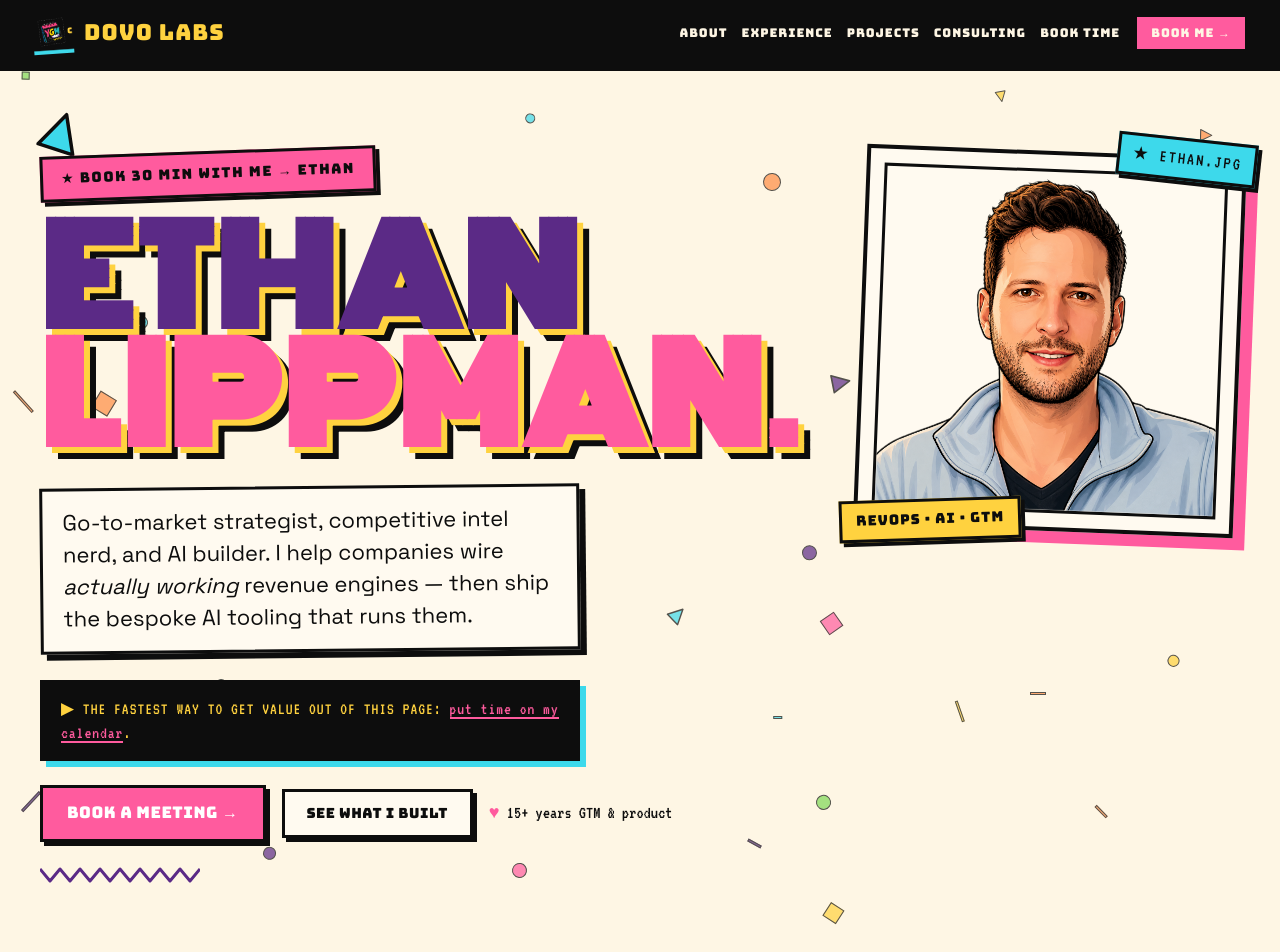
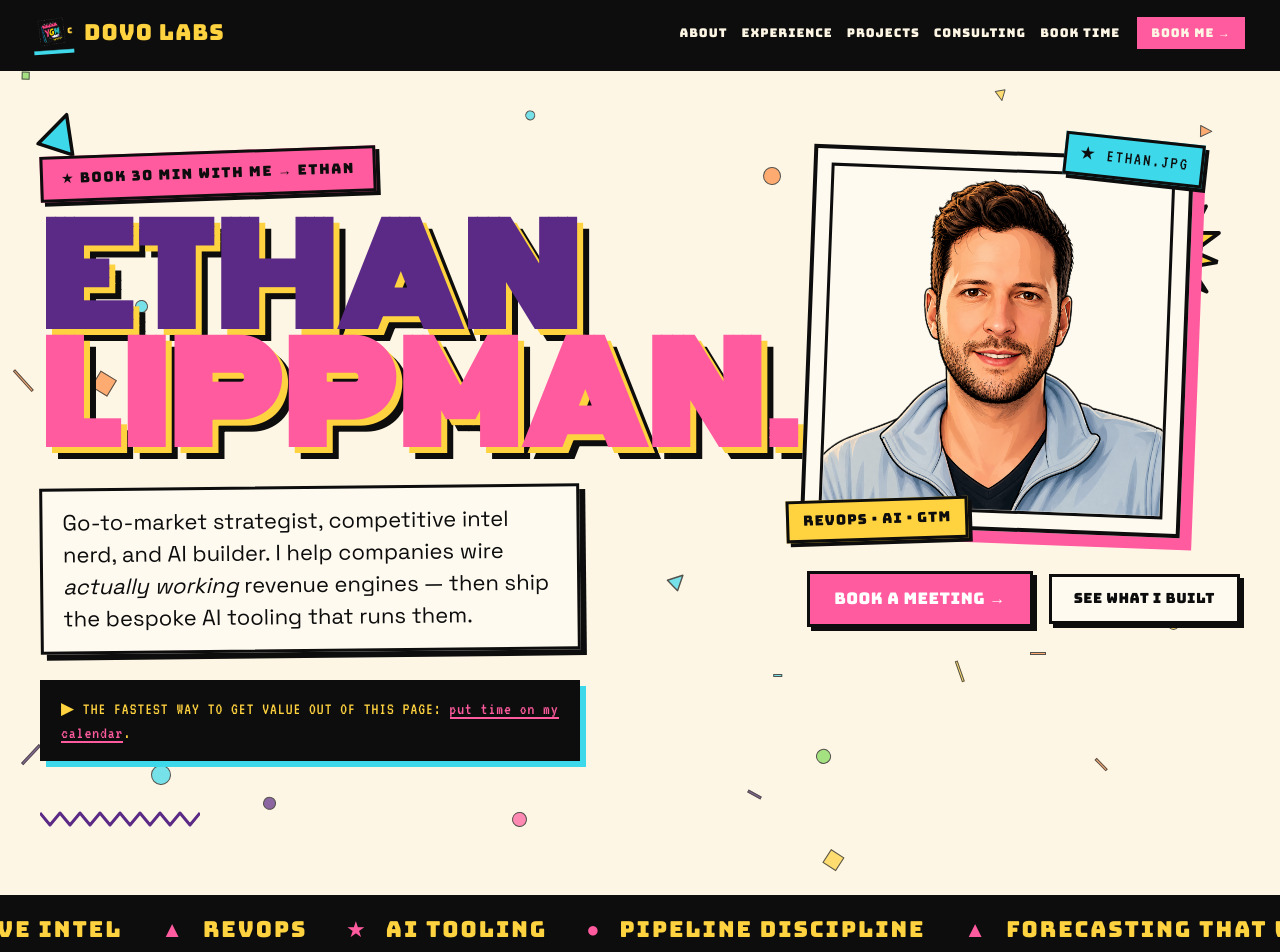
Before and after one commit to ellippma/Dovo-labs, a Next.js app: page / in a window 1280 px wide. Shown: the top 952 px of the page. Built offline with nearby package versions, Linux system fonts and the light colour scheme; a web font is replaced by a local one.

Commit message:
Move CTA buttons under avatar card

```diff
--- a/components/Hero.jsx
+++ b/components/Hero.jsx
@@ -78,7 +78,15 @@ export default function Hero() {
             </a>.
           </div>
 
-          <div className="hero-cta-row">
+        </div>
+
+        <div style={{ display: 'flex', flexDirection: 'column', gap: 32, alignSelf: 'start', justifySelf: 'end' }}>
+          <div className="avatar-card">
+            <span className="avatar-name">★ ETHAN.JPG</span>
+            <img src="/ethan-avatar.png" alt="Ethan Lippman" />
+            <span className="avatar-tag">RevOps · AI · GTM</span>
+          </div>
+          <div className="hero-cta-row" style={{ justifyContent: 'flex-start', marginTop: 8 }}>
             <a
               className="btn btn-pink"
               href="https://youvegotmeetings.com/book/ethan"
@@ -99,16 +107,7 @@ export default function Hero() {
             >
               See what I built
             </a>
-            <span className="hero-stat">
-              <span style={{ color: 'var(--pink)' }}>♥</span> 15+ years GTM &amp; product
-            </span>
           </div>
-        </div>
-
-        <div className="avatar-card">
-          <span className="avatar-name">★ ETHAN.JPG</span>
-          <img src="/ethan-avatar.png" alt="Ethan Lippman" />
-          <span className="avatar-tag">RevOps · AI · GTM</span>
         </div>
       </div>
     </section>
```
